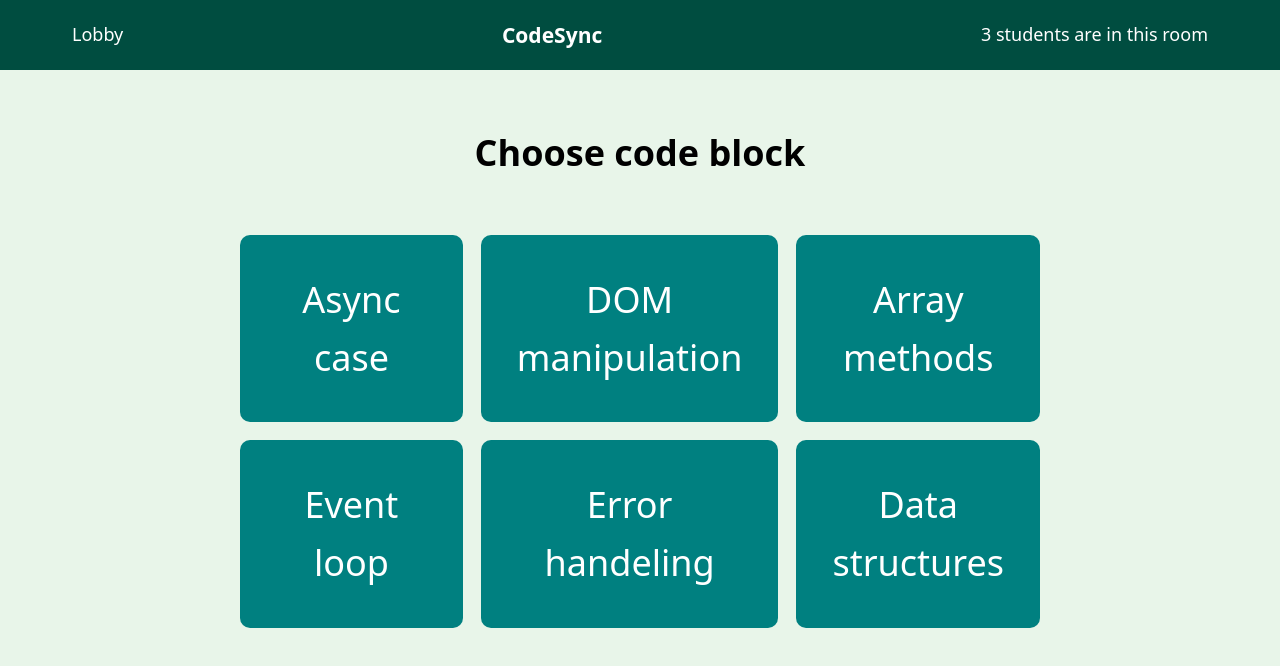
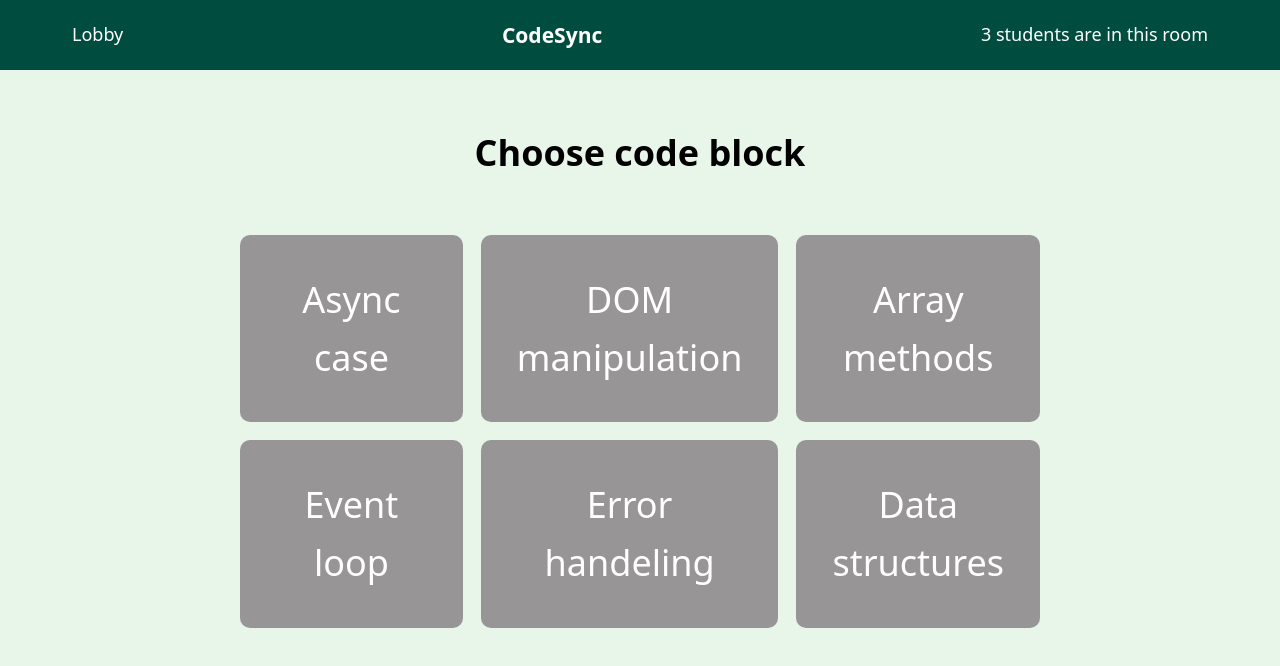
Before and after one commit to YiftachSamocha/code-frontend, a React (Vite) app: page / in a window 1280 px wide. Shown: the top 666 px of the page. Built offline with nearby package versions, Linux system fonts and the light colour scheme; no server answers.

Commit message:
Make block types unavailable option and organize socket events

```diff
--- a/src/assets/styles/pages/Lobby.scss
+++ b/src/assets/styles/pages/Lobby.scss
@@ -4,7 +4,7 @@
     flex-direction: column;
     align-items: center;
 
-    h1{
+    h1 {
         margin-block: 1.5em;
         font-size: 2em;
         color: black;
@@ -25,7 +25,18 @@
             cursor: pointer;
             color: white;
             text-align: center;
+        }
 
+        .mentor-option {
+            background-color: #008080;
+        }
+
+        .student-option {
+            background-color: #053b5a;
+        }
+
+        .student-not-option {
+            background-color: rgb(151, 149, 149);
         }
     }
 }
--- a/src/cmps/AppHeader.jsx
+++ b/src/cmps/AppHeader.jsx
@@ -1,14 +1,14 @@
 import { useSelector } from "react-redux"
 import { useNavigate } from "react-router"
-import { SOCKET_EMIT_MENTOR_LEAVES_BLOCK, socketService } from "../services/socket.service"
+import { SOCKET_EMIT_SET_BLOCK_TYPE, socketService } from "../services/socket.service"
 
 export function AppHeader() {
     const navigate = useNavigate()
-    const currUser= useSelector(state=> state.blockModule.currUser)
-    function toLobby(){
+    const currUser = useSelector(state => state.blockModule.currUser)
+    function toLobby() {
         navigate('/lobby')
-        if(currUser.isMentor){
-            socketService.emit(SOCKET_EMIT_MENTOR_LEAVES_BLOCK)
+        if (currUser.isMentor) {
+            socketService.emit(SOCKET_EMIT_SET_BLOCK_TYPE, null)
         }
 
     }
--- a/src/cmps/CodeBlock.jsx
+++ b/src/cmps/CodeBlock.jsx
@@ -1,7 +1,7 @@
 import { useEffect, useState } from "react"
 import { loadBlock, updateBlock } from "../store/actions/block.actions"
 import { useSelector } from "react-redux"
-import { SOCKET_EMIT_EDIT_BLOCK, SOCKET_EMIT_SET_BLOCK_TYPE, SOCKET_EVENT_BLOCK_EDITED, SOCKET_EVENT_MENTOR_LEFT_BLOCK, socketService } from "../services/socket.service"
+import { SOCKET_EMIT_EDIT_BLOCK, SOCKET_EMIT_SET_BLOCK_TYPE, SOCKET_EVENT_BLOCK_EDITED, SOCKET_EVENT_BLOCK_TYPE_CHOSEN, socketService } from "../services/socket.service"
 import { useNavigate } from "react-router"
 
 export function CodeBlock({ type }) {
@@ -30,14 +30,15 @@ export function CodeBlock({ type }) {
     }, [type])
 
     useEffect(() => {
-        socketService.on(SOCKET_EVENT_MENTOR_LEFT_BLOCK, mentorLeft)
-        return ()=>{
-            socketService.off(SOCKET_EVENT_MENTOR_LEFT_BLOCK, mentorLeft)
+        socketService.on(SOCKET_EVENT_BLOCK_TYPE_CHOSEN, mentorLeft)
+        return () => {
+            socketService.off(SOCKET_EVENT_BLOCK_TYPE_CHOSEN, mentorLeft)
         }
 
     }, [])
 
-    async function mentorLeft() {
+    async function mentorLeft(type) {
+        if (type !== null) return
         await editContent('')
         navigate('/lobby')
 
--- a/src/pages/Lobby.jsx
+++ b/src/pages/Lobby.jsx
@@ -1,32 +1,57 @@
 import { useEffect } from "react"
 import { useNavigate } from "react-router"
-import { SOCKET_EVENT_SET_CURR_USER, socketService } from "../services/socket.service"
-import { useDispatch } from "react-redux"
+import { SOCKET_EVENT_BLOCK_TYPE_CHOSEN, SOCKET_EVENT_SET_CURR_USER, socketService } from "../services/socket.service"
+import { useDispatch, useSelector } from "react-redux"
 import { SET_CURR_USER } from "../store/reducers/block.reducer"
+import { loadBlock } from "../store/actions/block.actions"
 
 
 export function Lobby() {
     const navigate = useNavigate()
     const dispatch = useDispatch()
+    const currUser = useSelector(state => state.blockModule.currUser)
+    const currBlock = useSelector(state => state.blockModule.currBlock)
 
     useEffect(() => {
-        socketService.on(SOCKET_EVENT_SET_CURR_USER, user => {
-            dispatch({ type: SET_CURR_USER, currUser: user })
-        })
+        socketService.on(SOCKET_EVENT_SET_CURR_USER, setUser)
+        socketService.on(SOCKET_EVENT_BLOCK_TYPE_CHOSEN, setBlock)
+
+        return () => {
+            socketService.off(SOCKET_EVENT_SET_CURR_USER, setUser)
+            socketService.off(SOCKET_EVENT_BLOCK_TYPE_CHOSEN, loadBlock)
+        }
     }, [])
 
+    function setUser(user) {
+        dispatch({ type: SET_CURR_USER, currUser: user })
+    }
+
+    function setBlock(type) {
+        loadBlock(type)
+    }
+
+    function getClass(type) {
+        if (!currUser || currUser.isMentor) return 'mentor-option'
+        if (currBlock && currBlock.type === type) return 'student-option'
+        return 'student-not-option'
+    }
+
     function onSetBlock(url) {
+        if (!currUser.isMentor && currBlock.type !== url) return
+
         navigate(`/code/${url}`)
+
     }
+
     return <section className="lobby">
         <h1>Choose code block</h1>
         <div className="lobby-container">
-            <div onClick={() => onSetBlock('async')} >Async case</div>
-            <div onClick={() => onSetBlock('dom')}>DOM manipulation</div>
-            <div onClick={() => onSetBlock('array')}>Array methods</div>
-            <div onClick={() => onSetBlock('event')}>Event loop</div>
-            <div onClick={() => onSetBlock('error')}>Error handeling</div>
-            <div onClick={() => onSetBlock('data')} >Data structures</div>
+            <div onClick={() => onSetBlock('async')} className={getClass('async')} >Async case</div>
+            <div onClick={() => onSetBlock('dom')} className={getClass('dom')}>DOM manipulation</div>
+            <div onClick={() => onSetBlock('array')} className={getClass('array')}>Array methods</div>
+            <div onClick={() => onSetBlock('event')} className={getClass('event')}>Event loop</div>
+            <div onClick={() => onSetBlock('error')} className={getClass('error')}>Error handeling</div>
+            <div onClick={() => onSetBlock('data')} className={getClass('data')} >Data structures</div>
         </div>
     </section>
 }
--- a/src/services/socket.service.js
+++ b/src/services/socket.service.js
@@ -3,11 +3,12 @@ import { userService } from './user'
 
 export const SOCKET_EMIT_SET_BLOCK_TYPE = 'set-block-type'
 export const SOCKET_EMIT_EDIT_BLOCK = 'edit-block'
-export const SOCKET_EMIT_MENTOR_LEAVES_BLOCK = 'mentor-leaves-block'
+// export const SOCKET_EMIT_MENTOR_LEAVES_BLOCK = 'mentor-leaves-block'
 
+export const SOCKET_EVENT_BLOCK_TYPE_CHOSEN = 'block-type-chosen'
 export const SOCKET_EVENT_BLOCK_EDITED = 'block-edited'
 export const SOCKET_EVENT_SET_CURR_USER = 'set-curr-user'
-export const SOCKET_EVENT_MENTOR_LEFT_BLOCK = 'mentor-left-block'
+// export const SOCKET_EVENT_MENTOR_LEFT_BLOCK = 'mentor-left-block'
 
 
 const baseUrl = (process.env.NODE_ENV === 'production') ? '' : '//localhost:3030'
```
